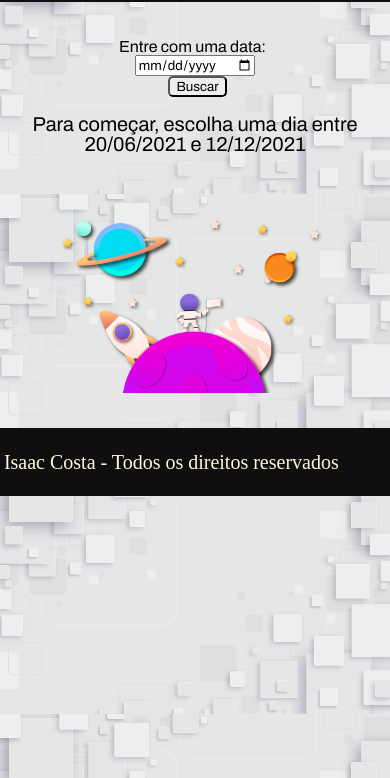
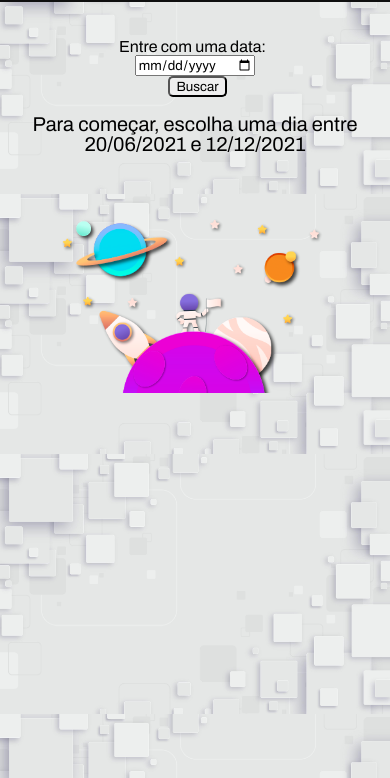
Before and after one commit to systemilc/projetonasa, a plain HTML site: page index.html in a window 390 px wide. Shown: the part 66-844 px from the top of the page. Drawn offline with nearby package versions, Linux system fonts and the light colour scheme.

Commit message:
removido footer mobile

```diff
--- a/css/style_mobile.css
+++ b/css/style_mobile.css
@@ -57,15 +57,7 @@
     }
 
     footer{
-        width: auto;
-        height: 60px;
-        color: cornsilk;
-        font-size: 20px;
-        display: flex;
-        align-items: center;
-        justify-content: space-between;
-        background-color: #0f0f0f;
-        padding: 1%;
+        display: none;
 
     }
 }
```
